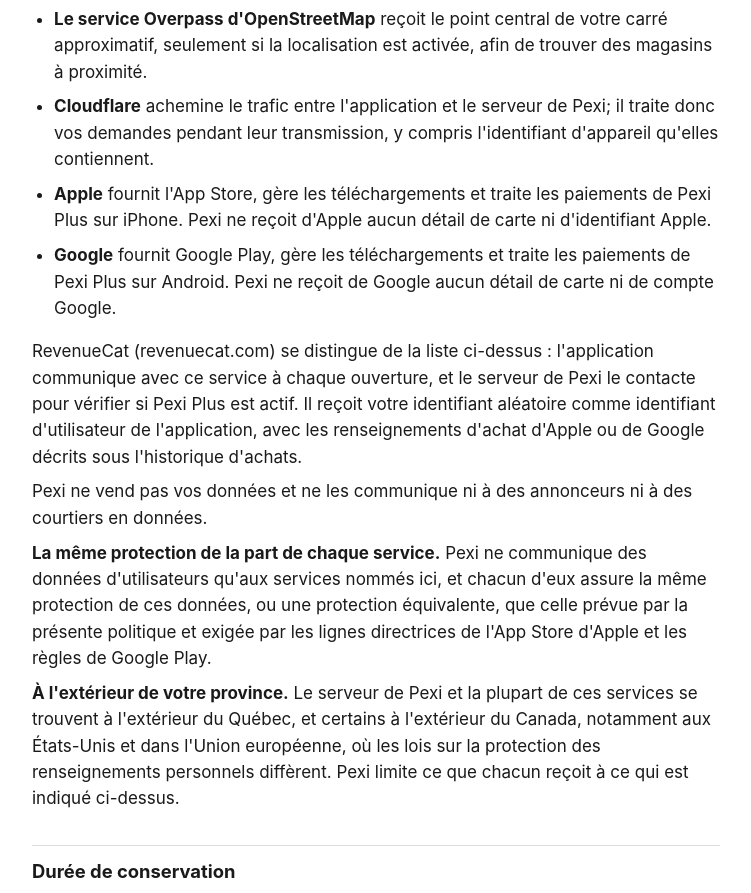
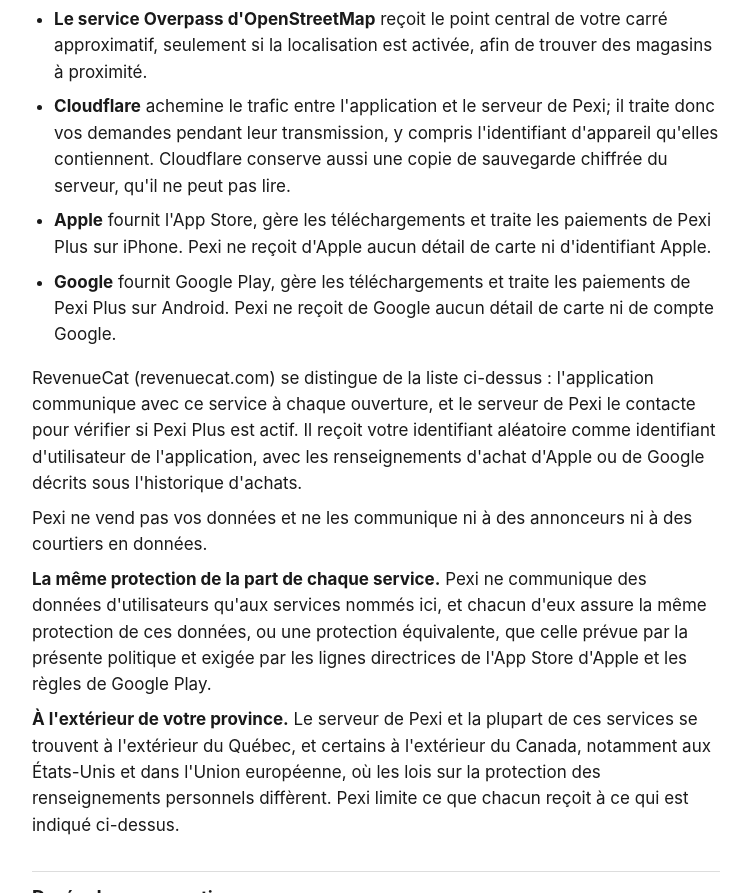
Before and after one commit to xu826Jamin/pexi, a plain HTML site: page privacy-fr.html in a window 1280 px wide. Shown: the part 3906-4799 px from the top of the page, without its empty margins (264-1015 px from the left). Drawn offline with Linux system fonts and the light colour scheme.

Commit message:
Privacy EN/FR: encrypted off-site backup with Cloudflare

```diff
--- a/privacy-fr.html
+++ b/privacy-fr.html
@@ -75,7 +75,7 @@ footer { margin-top: 2.5em; padding-top: 1em; border-top: 1px solid var(--line);
 <li><strong>Open Food Facts</strong> (world.openfoodfacts.org) reçoit un numéro de code-barres lorsque le catalogue de Pexi ne connaît pas le produit, afin de trouver son nom, sa marque et son format.</li>
 <li><strong>Anthropic</strong> (créatrice du modèle d'IA Claude), que vous acceptez sur le premier écran, reçoit le nom, la marque, le format, la catégorie et le pays d'un produit lorsque Pexi n'a aucun prix pour celui-ci, afin que le modèle estime une fourchette de prix typique. Si vous avez saisi le nom et que Pexi ne l'a pas reconnu, les mots saisis sont le nom reçu. Anthropic ne reçoit ni images, ni votre identifiant d'appareil, ni votre localisation. L'estimation est produite par un modèle d'IA et conservée par Pexi. Vous pouvez le désactiver à tout moment dans l'écran Vous; la désactivation met fin aux nouvelles demandes, et Pexi répond plutôt avec une fourchette appelée estimation large.</li>
 <li><strong>Le service Overpass d'OpenStreetMap</strong> reçoit le point central de votre carré approximatif, seulement si la localisation est activée, afin de trouver des magasins à proximité.</li>
-<li><strong>Cloudflare</strong> achemine le trafic entre l'application et le serveur de Pexi; il traite donc vos demandes pendant leur transmission, y compris l'identifiant d'appareil qu'elles contiennent.</li>
+<li><strong>Cloudflare</strong> achemine le trafic entre l'application et le serveur de Pexi; il traite donc vos demandes pendant leur transmission, y compris l'identifiant d'appareil qu'elles contiennent. Cloudflare conserve aussi une copie de sauvegarde chiffrée du serveur, qu'il ne peut pas lire.</li>
 <li><strong>Apple</strong> fournit l'App Store, gère les téléchargements et traite les paiements de Pexi Plus sur iPhone. Pexi ne reçoit d'Apple aucun détail de carte ni d'identifiant Apple.</li>
 <li><strong>Google</strong> fournit Google Play, gère les téléchargements et traite les paiements de Pexi Plus sur Android. Pexi ne reçoit de Google aucun détail de carte ni de compte Google.</li>
 </ul>
```
Also changed, not shown: privacy.html (+1 -1 lines).
